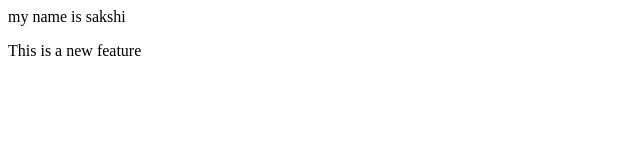
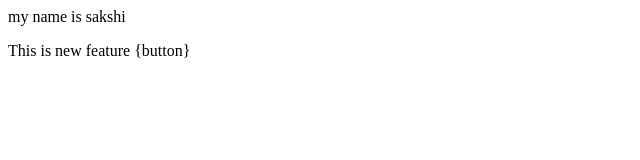
Before and after one commit to sakshiivs2104/localrepo, a plain HTML site: page index.html in a window 1280 px wide. Shown: the full height of the page, 0-640 px from the left. Drawn offline with Linux system fonts and the light colour scheme.

```diff
--- a/index.html
+++ b/index.html
@@ -1,2 +1,2 @@
 <p> my name is sakshi </p>
-<p> This is a new feature  </p>
+<p> This is new feature {button} </p>
```
